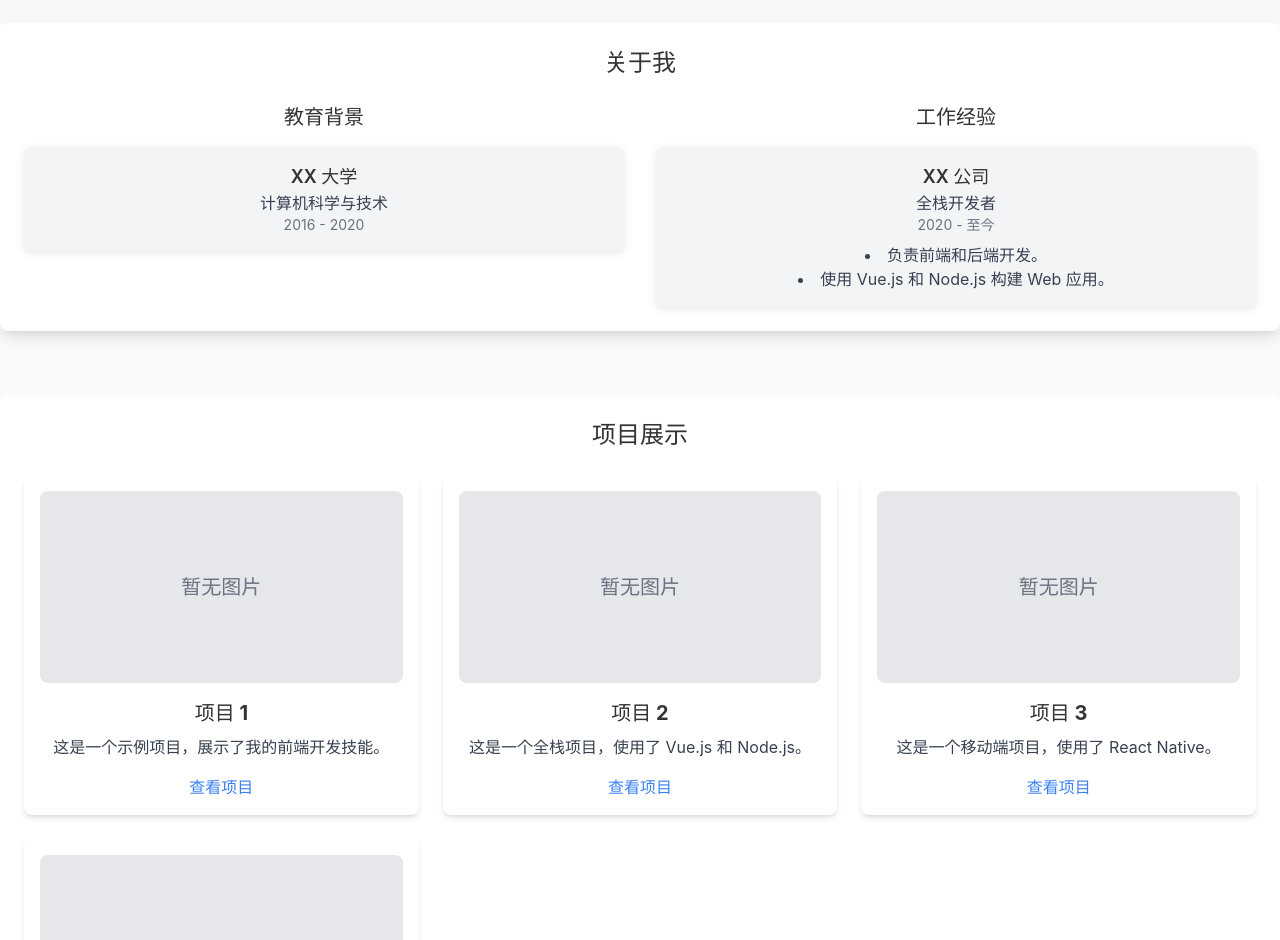
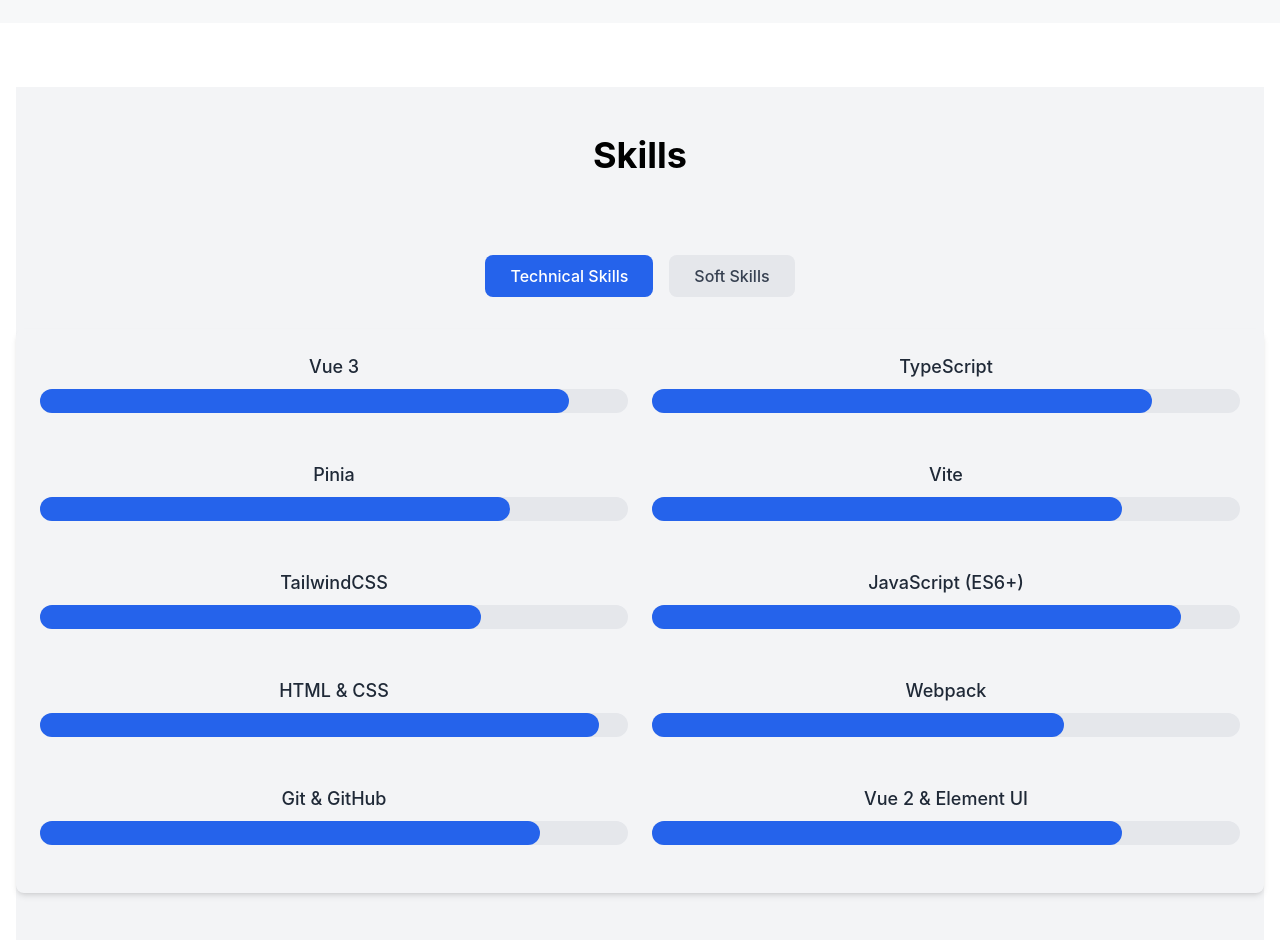
Before and after one commit to vhjihuang/resume-website, a Vue app: page / in a window 1280 px wide. Shown: the part 1860-2800 px from the top of the page. Built offline with nearby package versions, Linux system fonts and the light colour scheme.

Commit message:
create skills model

```diff
--- a/src/App.vue
+++ b/src/App.vue
@@ -47,6 +47,11 @@
 })
 const TypeWriter = defineAsyncComponent({
   loader: () => import('@/components/TypeWriter.vue'),
+  loadingComponent: { template: '<div>加载中...</div>' }
+})
+
+const newSkills = defineAsyncComponent({
+  loader: () => import('@/components/newSkills.vue'),
   loadingComponent: { template: '<div>加载中...</div>' }
 })
 
@@ -133,13 +138,21 @@
                       <a href="#" class="border border-gray-500 text-gray-500 hover:bg-gray-500 hover:text-white px-4 py-2 rounded mx-2"><i class="fa-bars fa-brands fa-github"></i> Repo</a>
                     </div>
                     <hr class="my-4">
-                    <div class="pb-4">Languages: <a href="#"><span class="bg-[#F7F8F9] px-[0.45em] py-[0.25em]">{{`${'JavaScript'}: ${54}%`}}</span></a></div>
-                    <div><i class="fa-bars fa-brands fa-github"></i> Stars</div>
+                    <div class="pb-4">Languages:
+                      <a href="#" class="rounded-lg"><span class="bg-[#F7F8F9] text-[0.875rem]  px-[0.5rem] py-1">{{`${'JavaScript'}: ${54}%`}}</span></a>
+                      <a href="#" class="rounded-lg ml-4"><span class="bg-[#F7F8F9] text-base px-[0.5rem] py-1">{{`${'HTML'}: ${54}%`}}</span></a>
+                    </div>
+                    <div><a href="#"><i class="fa-bars fa-brands fa-github"></i> Stars <span class="ml-2 px-2 py-1">1142</span></a><small>update</small></div>
                   </div>
                 </div>
               </div>
             </div>
           </div>
+        </div>
+      </div>
+      <div class="bg-white w-full flex items-center justify-center py-4 m-0">
+        <div class="container py-12 px-4">
+          <newSkills />
         </div>
       </div>
       <AboutMe class="mb-8 md:mb-16" />
--- /dev/null
+++ b/src/components/newSkills.vue
@@ -0,0 +1,97 @@
+<template>
+  <div class="w-full flex items-center justify-center py-12 bg-gray-100">
+    <div class="container mx-auto">
+      <h2 class="text-4xl font-bold text-center text-black mb-8 pb-12">Skills</h2>
+
+      <div class="flex justify-center mb-8">
+        <button
+          @click="switchTab('technical')"
+          :class="[
+            'px-6 py-2 rounded-lg font-medium',
+            activeTab === 'technical'
+              ? 'bg-blue-600 text-white'
+              : 'bg-gray-200 text-gray-700 hover:bg-gray-300',
+          ]"
+        >
+          Technical Skills
+        </button>
+        <button
+          @click="switchTab('soft')"
+          :class="[
+            'px-6 py-2 rounded-lg ml-4 font-medium',
+            activeTab === 'soft'
+              ? 'bg-blue-600 text-white'
+              : 'bg-gray-200 text-gray-700 hover:bg-gray-300',
+          ]"
+        >
+          Soft Skills
+        </button>
+      </div>
+
+      <div class="grid gap-8">
+        <div v-if="activeTab === 'technical'" class="p-6 rounded-lg shadow-md">
+          <div class="grid grid-cols-1 md:grid-cols-2 gap-6">
+            <div v-for="skill in technicalSkills" :key="skill.name" class="mb-6">
+              <p class="text-lg font-medium text-gray-800 mb-2">{{ skill.name }}</p>
+              <div class="w-full h-6 rounded-full bg-gray-200">
+                <div
+                  class="bg-blue-600 h-6 rounded-full transition-all duration-500"
+                  :style="{ width: skill.level + '%' }"
+                ></div>
+              </div>
+            </div>
+          </div>
+        </div>
+
+        <div v-else-if="activeTab === 'soft'" class="p-6 rounded-lg shadow-md">
+          <div class="grid grid-cols-1 md:grid-cols-2 gap-6">
+            <div v-for="skill in softSkills" :key="skill.name" class="mb-6">
+              <p class="text-lg font-medium text-gray-800 mb-2">{{ skill.name }}</p>
+              <div class="w-full h-6 rounded-full bg-gray-200">
+                <div
+                  class="bg-blue-600 h-6 rounded-full transition-all duration-500"
+                  :style="{ width: skill.level + '%' }"
+                ></div>
+              </div>
+            </div>
+          </div>
+        </div>
+      </div>
+    </div>
+  </div>
+</template>
+
+<script setup>
+import { ref } from 'vue';
+
+const activeTab = ref('technical');
+
+// 技术技能数据
+const technicalSkills = ref([
+  { name: 'Vue 3', level: 90 },
+  { name: 'TypeScript', level: 85 },
+  { name: 'Pinia', level: 80 },
+  { name: 'Vite', level: 80 },
+  { name: 'TailwindCSS', level: 75 },
+  { name: 'JavaScript (ES6+)', level: 90 },
+  { name: 'HTML & CSS', level: 95 },
+  { name: 'Webpack', level: 70 },
+  { name: 'Git & GitHub', level: 85 },
+  { name: 'Vue 2 & Element UI', level: 80 },
+]);
+
+// 软技能数据
+const softSkills = ref([
+  { name: 'Problem Solving', level: 85 },
+  { name: 'Communication', level: 80 },
+  { name: 'Team Collaboration', level: 85 },
+  { name: 'Adaptability', level: 80 },
+  { name: 'Time Management', level: 75 },
+  { name: 'Self-Learning', level: 90 },
+  { name: 'Attention to Detail', level: 85 },
+]);
+
+const switchTab = (tab) => {
+  activeTab.value = tab;
+};
+</script>
```
